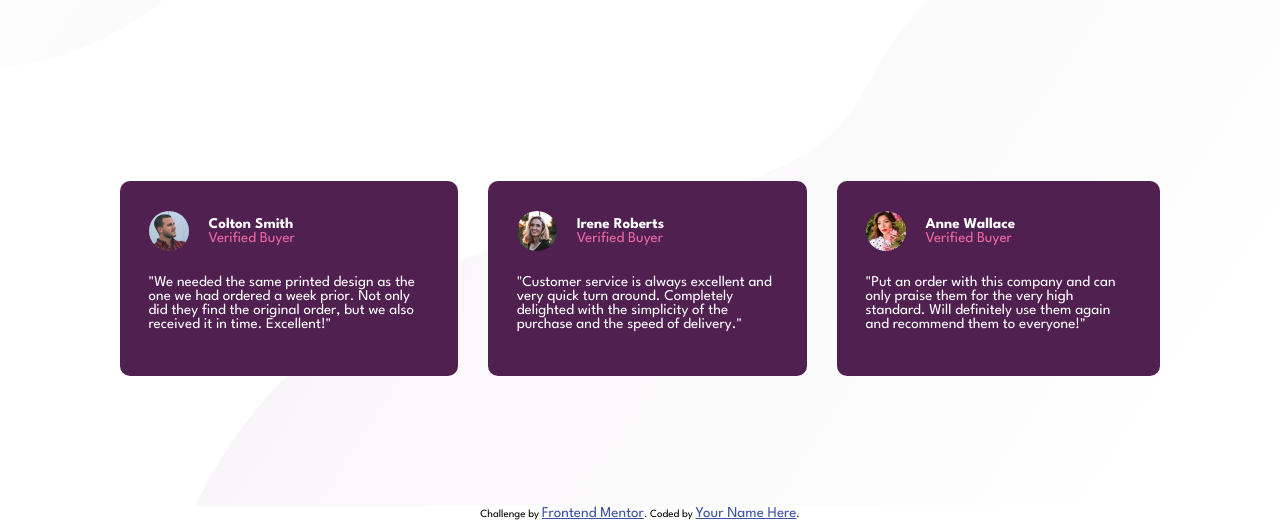
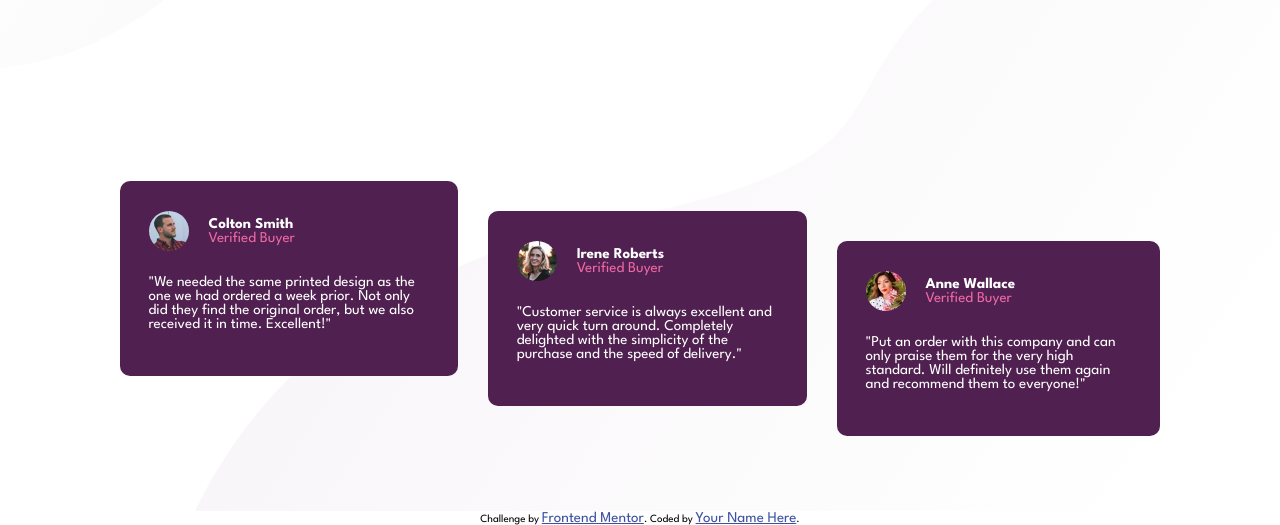
Before and after one commit to sreehariv-code/social-proof-section, a plain HTML site: page index.html in a window 1280 px wide. Shown: the part 294-819 px from the top of the page. Drawn offline with Linux system fonts and the light colour scheme.

Commit message:
desktop view completed

```diff
--- a/style.scss
+++ b/style.scss
@@ -87,10 +87,19 @@ main{
         .row2{
             display:flex;
             gap:30px;
+            min-height: 200px;
+            padding-bottom: 4rem;
             .reviews{
+                position: relative;
                 background:var(--primary);
                 padding:2rem 1.9rem;
                 border-radius: 10px;
+                &:nth-child(2){
+                    top:2rem;
+                }
+                &:nth-child(3){
+                    top:4rem;
+                }
                 .profile{
                     display:flex;
                     align-items:center;
```
Also changed, not shown: style.css, 1 other file.
